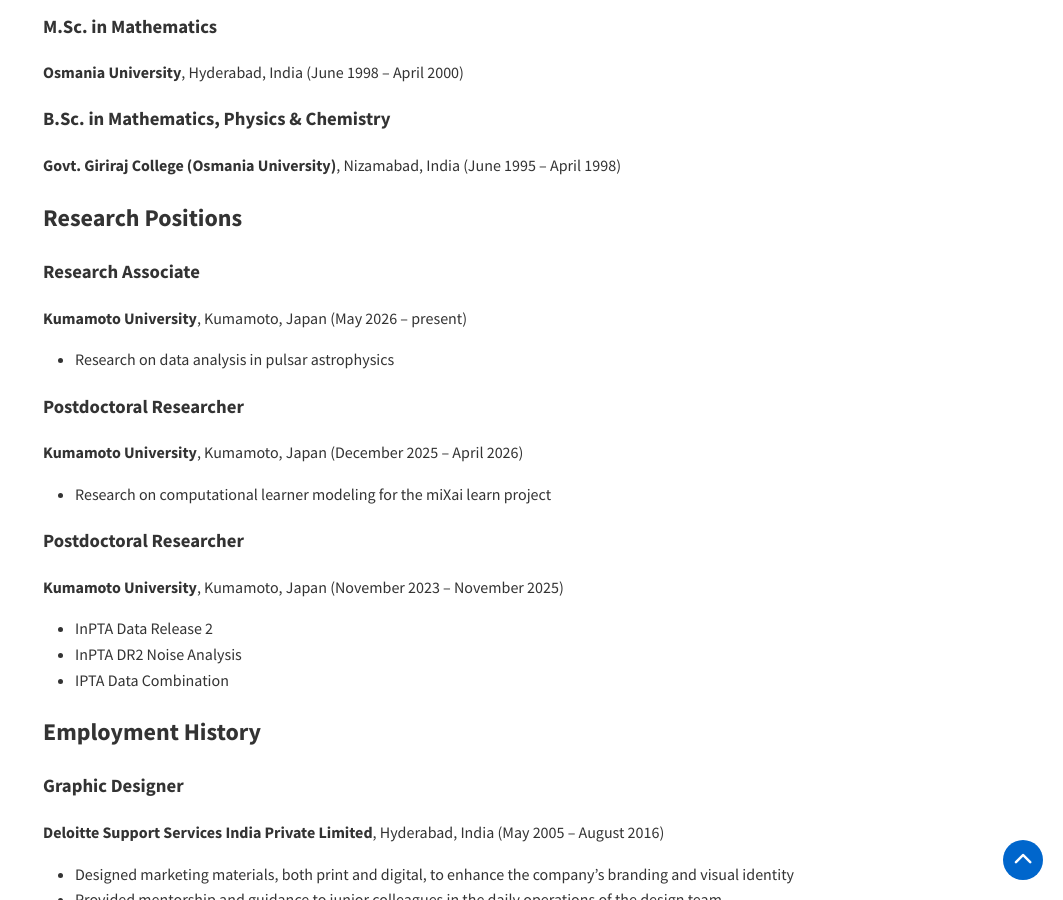
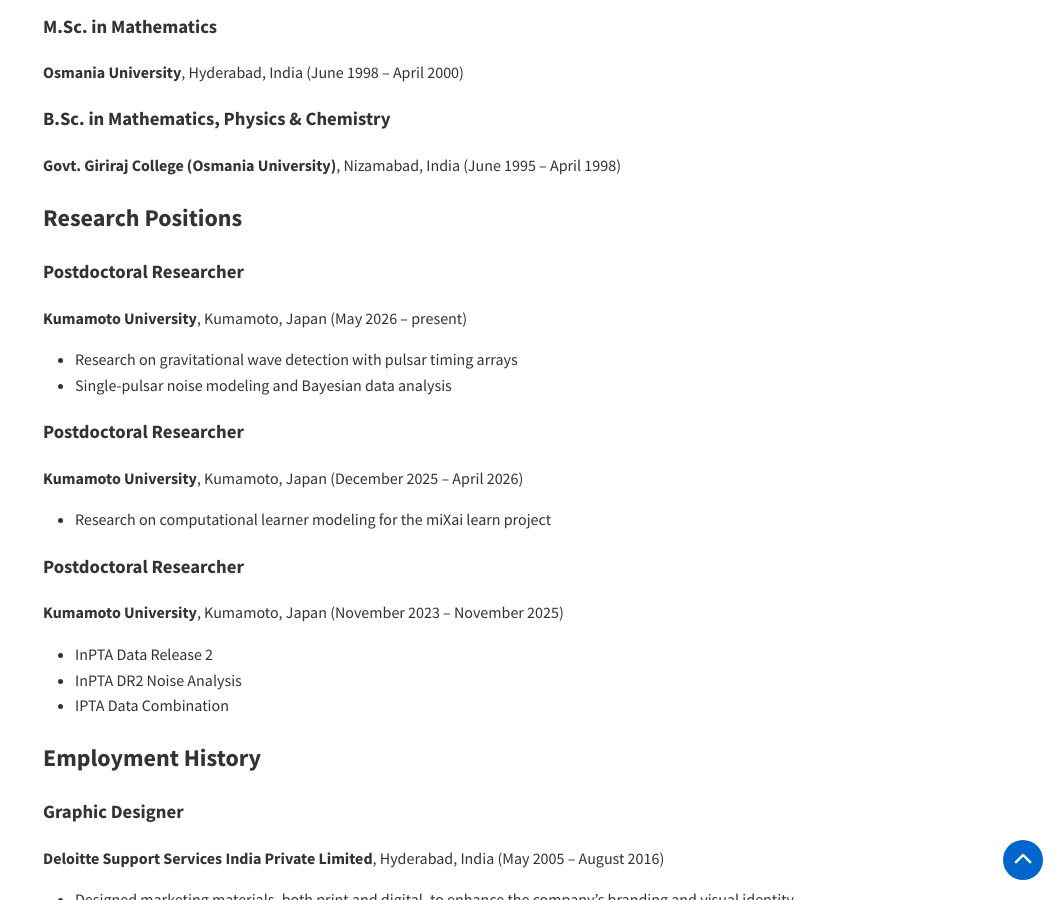
Before and after one commit to nobleson-phy/nobleson-phy.github.io, a Jekyll site: the page built from cv.md, in a window 1280 px wide and 900 px high, scrolled down 533 px. Shown: the whole window, without its empty margins (217-1280 px from the left). Built offline with Jekyll 4.4.1, drawn with Linux system fonts in a browser that asks for light colours; some web fonts are replaced.

Commit message:
Update current position to Postdoctoral Researcher
- Change hero position in index.md from Research Associate to Postdoctoral Researcher
- Update Research Positions section in cv.md with correct title and description
- Regenerate Research_CV.pdf with updated information

Current position: Postdoctoral Researcher at Kumamoto University (May 2026--present)

Co-Authored-By: Claude Haiku 4.5 <noreply@anthropic.com>

```diff
--- a/cv.md
+++ b/cv.md
@@ -24,9 +24,10 @@ permalink: /cv/
 
 ## Research Positions
 
-### Research Associate
+### Postdoctoral Researcher
 **Kumamoto University**, Kumamoto, Japan (May 2026 -- present)
-- Research on data analysis in pulsar astrophysics
+- Research on gravitational wave detection with pulsar timing arrays
+- Single-pulsar noise modeling and Bayesian data analysis
 
 ### Postdoctoral Researcher
 **Kumamoto University**, Kumamoto, Japan (December 2025 -- April 2026)
```
Also changed, not shown: index.md (+1 -1 lines), 1 other file.
